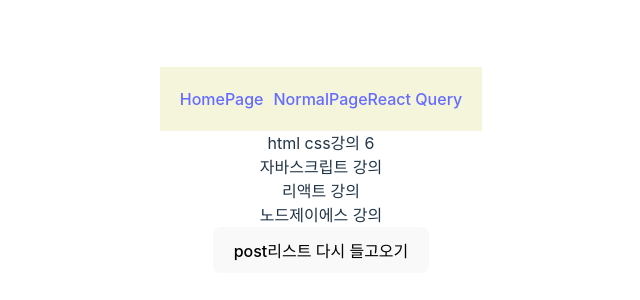
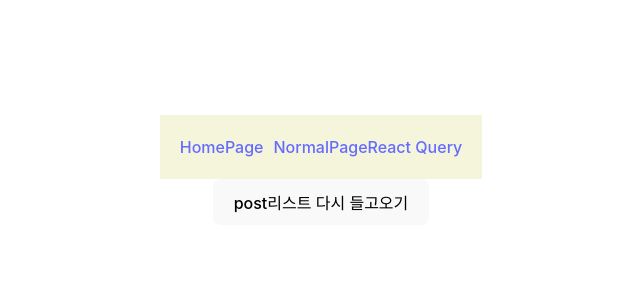
Before and after one commit to devdong9897/react-query-study, a React (Vite) app: page /react-query in a window 1280 px wide. Shown: the part 230-530 px from the top of the page, without its empty margins (319-959 px from the left). Built offline with nearby package versions, Linux system fonts and the light colour scheme; data requests are answered from the project's data file.

Commit message:
feat: enabled-처음엔 데이터가 호출되지 않고 버튼을 클릭시 호출

```diff
--- a/src/pages/ReactQueryPage.jsx
+++ b/src/pages/ReactQueryPage.jsx
@@ -14,6 +14,8 @@
     select: (data) => {
       return data.data;
     },
+    // 맨 처음(새로고침을 할 때)에는 api를 호출되지 않고 버튼을 클릭했을 때만 호출할 때.
+    enabled: false,
   });
   console.log("ddd", data, isLoading);
   console.log("error", isError, error);
@@ -26,7 +28,7 @@
   }
   return (
     <div>
-      {data.map((item) => (
+      {data?.map((item) => (
         <div key={item.id}>{item.title}</div>
       ))}
       <button onClick={refetch}>post리스트 다시 들고오기</button>
```
